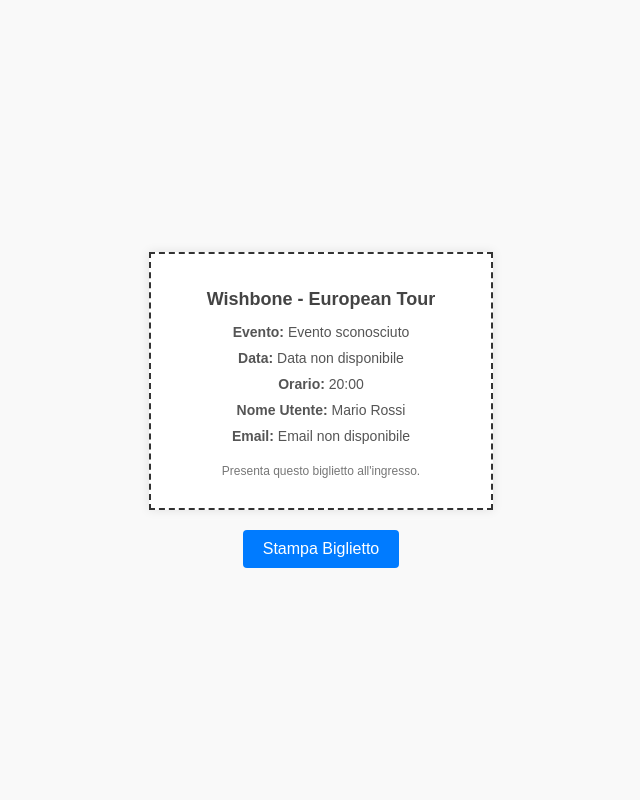
After one commit to AiREdward/LinkinPark, a PHP site: page /purchase.html in a window 1280 px wide. The commit adds this page. Shown: the whole page, without its empty margins (319-959 px from the left). Run offline with PHP 8.4, Linux system fonts and the light colour scheme; some libraries are stand-ins or nearby versions.

Commit message:
aggiunto invio dati utente loggato alla sessione + aggiunta pagina biglietto tour + modifiche varie

```diff
--- /dev/null
+++ b/php/get_mail.php
@@ -0,0 +1,12 @@
+<?php
+session_start();
+
+// Verifica se l'email esiste nella sessione
+if (isset($_SESSION['email'])) {
+    // Restituisci l'email in formato JSON
+    echo json_encode(['email' => $_SESSION['email']]);
+} else {
+    // Restituisci un messaggio di errore in formato JSON
+    echo json_encode(['email' => 'Email non disponibile']);
+}
+?>
--- /dev/null
+++ b/purchase.html
@@ -0,0 +1,116 @@
+<!DOCTYPE html>
+<html lang="it">
+
+<head>
+    <meta charset="UTF-8">
+    <title>Il tuo Biglietto</title>
+    <script src="https://cdnjs.cloudflare.com/ajax/libs/html2pdf.js/0.10.1/html2pdf.bundle.min.js"></script>
+    <style>
+        body {
+            font-family: Arial, sans-serif;
+            background-color: #f9f9f9;
+            margin: 0;
+            padding: 0;
+            display: flex;
+            flex-direction: column;
+            align-items: center;
+            justify-content: center;
+            min-height: 100vh;
+        }
+
+        main {
+            text-align: center;
+        }
+
+        .ticket {
+            background: #fff;
+            border: 2px dashed #333;
+            padding: 20px;
+            margin: 20px auto;
+            width: 300px;
+            box-shadow: 0px 0px 10px rgba(0, 0, 0, 0.1);
+        }
+
+        .ticket h1 {
+            font-size: 18px;
+            color: #444;
+        }
+
+        .ticket p {
+            margin: 10px 0;
+            font-size: 14px;
+            color: #555;
+        }
+
+        .ticket .note {
+            font-size: 12px;
+            color: #777;
+            margin-top: 20px;
+        }
+
+        #printButton {
+            padding: 10px 20px;
+            font-size: 16px;
+            color: #fff;
+            background: #007BFF;
+            border: none;
+            border-radius: 4px;
+            cursor: pointer;
+        }
+
+        #printButton:hover {
+            background: #0056b3;
+        }
+    </style>
+</head>
+
+<body>
+    <main>
+        <section id="ticketPreview">
+            <div class="ticket">
+                <h1>Wishbone - European Tour</h1>
+                <p><strong>Evento:</strong> <span id="event">Roma - Colosseo</span></p>
+                <p><strong>Data:</strong> <span id="date">12 Giugno 2024</span></p>
+                <p><strong>Orario:</strong> <span id="time">20:00</span></p>
+                <p><strong>Nome Utente:</strong> <span id="userName">Mario Rossi</span></p>
+                <p><strong>Email:</strong> <span id="userEmail">Caricamento...</span></p>
+                <!-- L'email verrà caricata via JS -->
+                <p class="note">Presenta questo biglietto all'ingresso.</p>
+            </div>
+        </section>
+        <button id="printButton">Stampa Biglietto</button>
+    </main>
+
+    <script>
+        // Funzione per caricare l'email dal server PHP (get_email.php)
+        fetch('php/get_mail.php')
+            .then(response => response.json()) // Risponde con un JSON
+            .then(data => {
+                document.getElementById('userEmail').textContent = data.email;
+            })
+            .catch(error => {
+                console.error('Errore nel caricamento dell\'email:', error);
+                document.getElementById('userEmail').textContent = 'Email non disponibile';
+            });
+
+
+
+        const urlParams = new URLSearchParams(window.location.search);
+        document.getElementById('event').textContent = urlParams.get('city') || 'Evento sconosciuto';
+        document.getElementById('date').textContent = urlParams.get('date') || 'Data non disponibile';
+
+        // Funzione per stampare il biglietto
+        document.getElementById('printButton').addEventListener('click', () => {
+            const ticket = document.getElementById('ticketPreview');
+            const options = {
+                margin: 1,
+                filename: 'biglietto-wishbone.pdf',
+                html2canvas: { scale: 2 },
+                jsPDF: { unit: 'mm', format: 'a4', orientation: 'portrait' }
+            };
+            html2pdf().from(ticket).set(options).save();
+        });
+    </script>
+</body>
+
+</html>
```
Also changed, not shown: login.html (+18 -2 lines), php/check_login.php (added, +11 -0 lines), php/login.php (+14 -11 lines), tour.html (+45 -12 lines), asset/img/felpa_asian.png (added).
